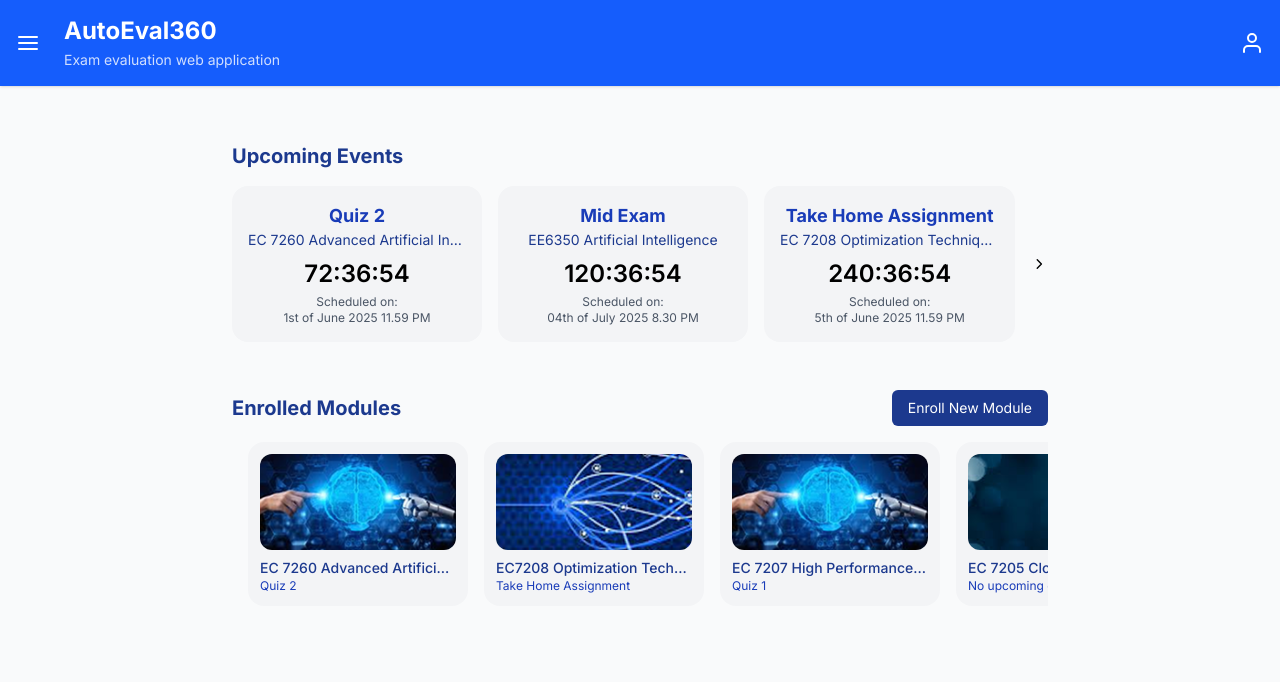
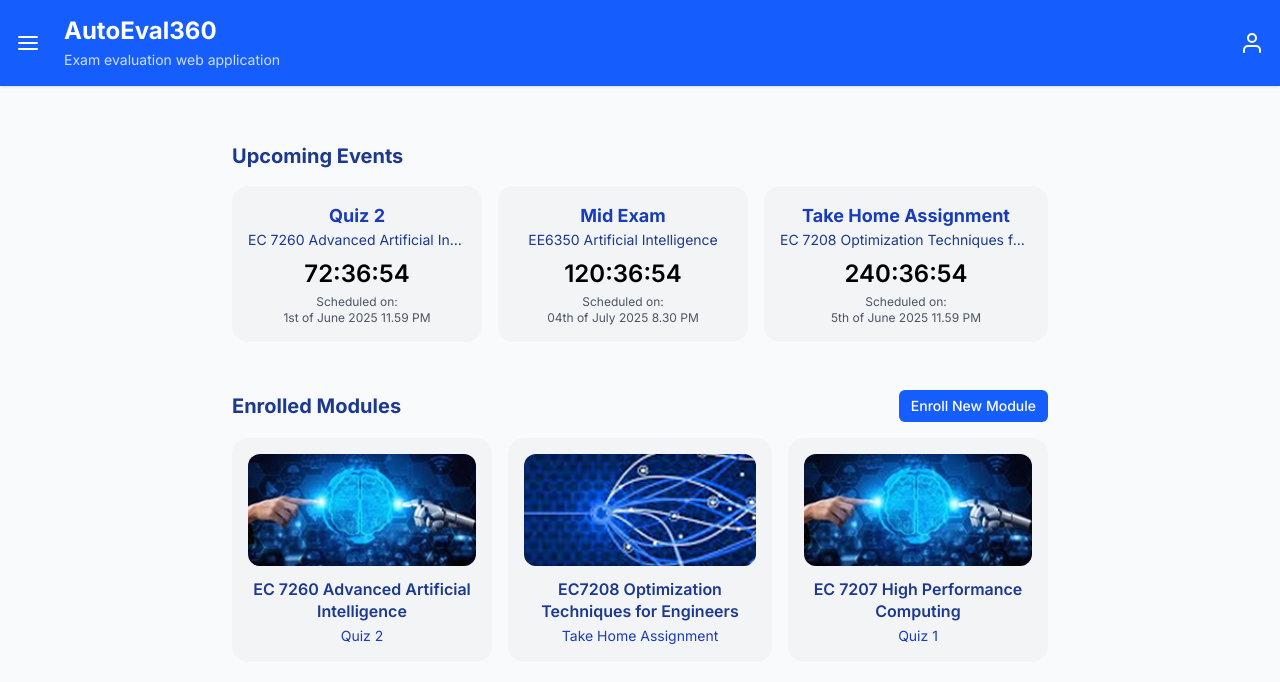
Before and after one commit to MYVirajani/AI-Exam-Evaluation-System, a Next.js app in the folder exam-evaluation-system/: page /student/home in a window 1280 px wide. Shown: the top 682 px of the page. Built offline with nearby package versions, Linux system fonts and the light colour scheme.

Commit message:
Refactor StudentHomePage: extract StudentEventCard and StudentModuleCard components;

```diff
--- a/exam-evaluation-system/src/app/educator/home/page.tsx
+++ b/exam-evaluation-system/src/app/educator/home/page.tsx
@@ -1,5 +1,4 @@
 'use client'
-import Header from "@/components/Header";
 import Card from "@/components/Card";
 import Divider from "@/components/Divider";
 import StatsCard from "@/components/StatsCard";
@@ -18,9 +17,21 @@ export default function Home() {
         {/* <Header /> */}
 
         <section className="mt-8">
-          <h2 className="text-xl font-semibold text-gray-800 mb-4">
+          {/* <h2 className="text-xl font-semibold text-gray-800 mb-4">
             Upcoming Events
-          </h2>
+          </h2> */}
+           <div className="flex items-center justify-between mb-4">
+            <h2 className="text-xl font-semibold text-gray-800">
+              Upcoming Events
+            </h2>
+            <Button
+              variant="primary"
+              size="sm"
+              onClick={() => console.log('Button clicked')}
+            >
+              New Event
+            </Button>
+          </div>
 
           <div className="space-y-4">
             {assignments.map((assignment, index) => (
--- /dev/null
+++ b/exam-evaluation-system/src/app/student/home/StudentEventCard.tsx
@@ -0,0 +1,21 @@
+import React from 'react';
+
+interface StudentEventCardProps {
+  title: string;
+  module: string;
+  countdown: string;
+  date: string;
+}
+
+const StudentEventCard: React.FC<StudentEventCardProps> = ({ title, module, countdown, date }) => {
+  return (
+    <div className="min-w-[250px] bg-gray-100 rounded-2xl p-4 text-center">
+      <h3 className="text-lg font-bold text-blue-800">{title}</h3>
+      <p className="text-sm text-blue-900 truncate">{module}</p>
+      <p className="text-2xl font-semibold mt-2 text-black">{countdown}</p>
+      <p className="text-xs text-gray-600 mt-1">Scheduled on:<br />{date}</p>
+    </div>
+  );
+};
+
+export default StudentEventCard;
--- /dev/null
+++ b/exam-evaluation-system/src/app/student/home/StudentModuleCard.tsx
@@ -0,0 +1,25 @@
+import React from 'react';
+
+interface StudentModuleCardProps {
+  title: string;
+  image: string;
+  event: string;
+}
+
+const StudentModuleCard: React.FC<StudentModuleCardProps> = ({ title, image, event }) => {
+  return (
+    <div className="min-w-[260px] bg-gray-100 rounded-2xl p-4 text-center">
+      <img
+        src={image}
+        alt={title}
+        className="w-full h-28 object-cover rounded-xl mb-3"
+      />
+      <p className="text-base font-semibold text-blue-900 break-words leading-snug">
+        {title}
+      </p>
+      <p className="text-sm text-blue-800 mt-1">{event}</p>
+    </div>
+  );
+};
+
+export default StudentModuleCard;
--- a/exam-evaluation-system/src/app/student/home/page.tsx
+++ b/exam-evaluation-system/src/app/student/home/page.tsx
@@ -1,56 +1,59 @@
-// components/StudentHomePage.tsx
-import React from 'react';
-import { FiChevronLeft, FiChevronRight } from 'react-icons/fi';
+"use client";
+import React from "react";
+import { FiChevronLeft, FiChevronRight } from "react-icons/fi";
+import StudentEventCard from "./StudentEventCard";
+import StudentModuleCard from "./StudentModuleCard";
+import Button from "@/components/Button";
 
 const upcomingEvents = [
   {
     id: 1,
-    title: 'Quiz 2',
-    module: 'EC 7260 Advanced Artificial Intelligence',
-    countdown: '72:36:54',
-    date: '1st of June 2025 11.59 PM'
+    title: "Quiz 2",
+    module: "EC 7260 Advanced Artificial Intelligence",
+    countdown: "72:36:54",
+    date: "1st of June 2025 11.59 PM",
   },
   {
     id: 2,
-    title: 'Mid Exam',
-    module: 'EE6350 Artificial Intelligence',
-    countdown: '120:36:54',
-    date: '04th of July 2025 8.30 PM'
+    title: "Mid Exam",
+    module: "EE6350 Artificial Intelligence",
+    countdown: "120:36:54",
+    date: "04th of July 2025 8.30 PM",
   },
   {
     id: 3,
-    title: 'Take Home Assignment',
-    module: 'EC 7208 Optimization Techniques for Engineers',
-    countdown: '240:36:54',
-    date: '5th of June 2025 11.59 PM'
-  }
+    title: "Take Home Assignment",
+    module: "EC 7208 Optimization Techniques for Engineers",
+    countdown: "240:36:54",
+    date: "5th of June 2025 11.59 PM",
+  },
 ];
 
 const modules = [
   {
     id: 1,
-    title: 'EC 7260 Advanced Artificial Intelligence',
-    image: '/images/advanced_ai_2.png',
-    event: 'Quiz 2'
+    title: "EC 7260 Advanced Artificial Intelligence",
+    image: "/images/advanced_ai_2.png",
+    event: "Quiz 2",
   },
   {
     id: 2,
-    title: 'EC7208 Optimization Techniques for Engineers',
-    image: '/images/opt.png',
-    event: 'Take Home Assignment'
+    title: "EC7208 Optimization Techniques for Engineers",
+    image: "/images/opt.png",
+    event: "Take Home Assignment",
   },
   {
     id: 3,
-    title: 'EC 7207 High Performance Computing',
-    image: '/images/hpc.png',
-    event: 'Quiz 1'
+    title: "EC 7207 High Performance Computing",
+    image: "/images/hpc.png",
+    event: "Quiz 1",
   },
-  {
-    id: 4,
-    title: 'EC 7205 Cloud Computing',
-    image: '/images/cloud_computing.png',
-    event: 'No upcoming events'
-  }
+  // {
+  //   id: 4,
+  //   title: "EC 7205 Cloud Computing",
+  //   image: "/images/cloud_computing.png",
+  //   event: "No upcoming events",
+  // },
 ];
 
 const StudentHomePage: React.FC = () => {
@@ -58,45 +61,49 @@ const StudentHomePage: React.FC = () => {
     <div className="w-full min-h-screen space-y-12 px-0 sm:px-2 overflow-auto">
       {/* Upcoming Events */}
       <div>
-        <h2 className="text-xl font-bold text-blue-900 mb-4">Upcoming Events</h2>
+        <h2 className="text-xl font-bold text-blue-900 mb-4">
+          Upcoming Events
+        </h2>
         <div className="flex items-center space-x-4 overflow-x-auto">
           {upcomingEvents.map((event) => (
-            <div key={event.id} className="min-w-[250px] bg-gray-100 rounded-2xl p-4 text-center">
-              <h3 className="text-lg font-bold text-blue-800">{event.title}</h3>
-              <p className="text-sm text-blue-900 truncate">{event.module}</p>
-             <p className="text-2xl font-semibold mt-2 text-black">{event.countdown}</p>
-
-              <p className="text-xs text-gray-600 mt-1">Scheduled on:<br />{event.date}</p>
-            </div>
+            <StudentEventCard
+              key={event.id}
+              title={event.title}
+              module={event.module}
+              countdown={event.countdown}
+              date={event.date}
+            />
           ))}
-          <FiChevronRight className="text-2xl text-black cursor-pointer" />
+          {/* <FiChevronRight className="text-2xl text-black cursor-pointer" /> */}
         </div>
       </div>
 
-      {/* Enrolled Modules */}
       <div>
         <div className="flex justify-between items-center mb-4">
           <h2 className="text-xl font-bold text-blue-900">Enrolled Modules</h2>
-          <button className="bg-blue-900 text-white text-sm px-4 py-2 rounded-md">Enroll New Module</button>
-        </div>
+          <Button
+            variant="primary"
+            size="sm"
+            onClick={() => console.log("Button clicked")}
+          >
+            Enroll New Module
+          </Button>
+         </div>
         <div className="flex items-center space-x-4 overflow-x-auto">
-          <FiChevronLeft className="text-2xl text-black cursor-pointer" />
+          {/* <FiChevronLeft className="text-2xl text-black cursor-pointer" /> */}
           {modules.map((module) => (
-            <div key={module.id} className="min-w-[220px] bg-gray-100 rounded-2xl p-3">
-              <img
-                src={module.image}
-                alt={module.title}
-                className="w-full h-24 object-cover rounded-xl mb-2"
-              />
-              <p className="text-sm font-medium text-blue-900 truncate">{module.title}</p>
-              <p className="text-xs text-blue-800">{module.event}</p>
-            </div>
+            <StudentModuleCard
+              key={module.id}
+              title={module.title}
+              image={module.image}
+              event={module.event}
+            />
           ))}
-          <FiChevronRight className="text-2xl text-black cursor-pointer" />
+          {/* <FiChevronRight className="text-2xl text-black cursor-pointer" /> */}
         </div>
       </div>
     </div>
-  )
-}
+  );
+};
 
 export default StudentHomePage;
```
